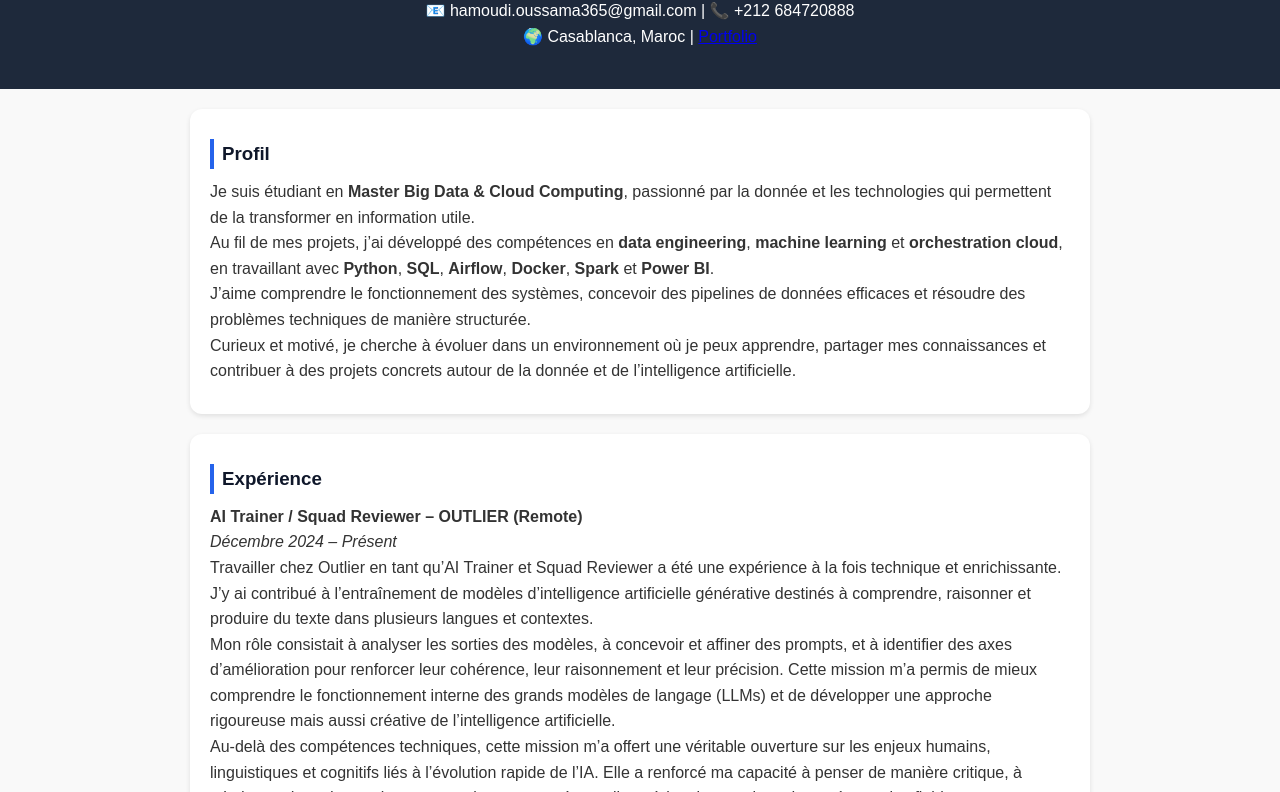
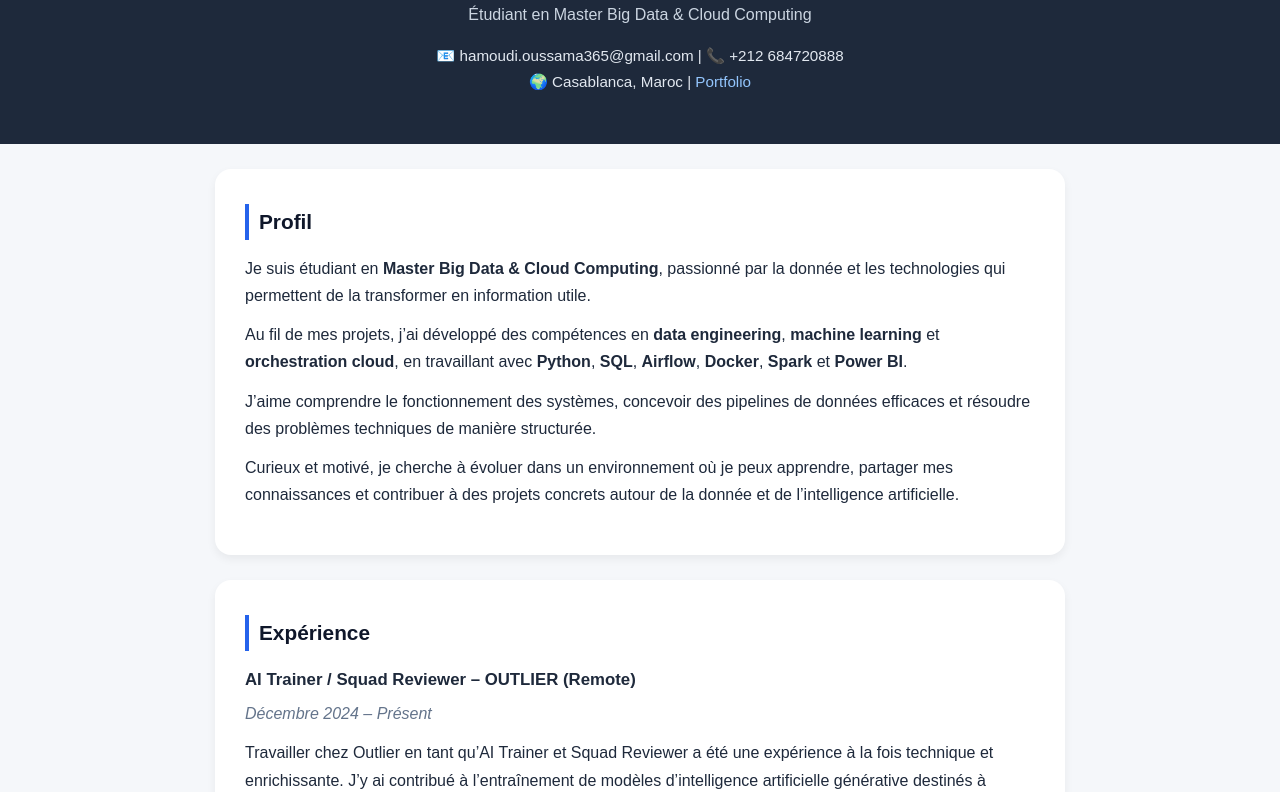
Before and after one commit to hamoudi-oussama/portfolio1, a plain HTML site: page index.html in a window 1280 px wide. Shown: the part 157-949 px from the top of the page. Drawn offline with Linux system fonts and the light colour scheme.

Commit message:
Update style.css

```diff
--- a/style.css
+++ b/style.css
@@ -1,14 +1,22 @@
-* { margin: 0; padding: 0; box-sizing: border-box; }
+
+	/* RESET & BASE */
+* {
+  margin: 0;
+  padding: 0;
+  box-sizing: border-box;
+}
+
 body {
   font-family: "Poppins", sans-serif;
-  line-height: 1.6;
-  color: #333;
-  background: #f9f9f9;
+  line-height: 1.7;
+  color: #1e293b;
+  background: #f5f7fa;
 }
 
+/* HEADER */
 header {
   text-align: center;
-  padding: 40px 20px;
+  padding: 50px 20px;
   background: #1e293b;
   color: white;
 }
@@ -17,45 +25,120 @@ header {
   width: 120px;
   height: 120px;
   border-radius: 50%;
-  margin-bottom: 10px;
+  margin-bottom: 15px;
+  border: 3px solid #2563eb;
+  object-fit: cover;
 }
 
-h1 { font-size: 2em; }
-h2 { font-size: 1.1em; font-weight: 400; color: #cbd5e1; }
+h1 {
+  font-size: 2em;
+  letter-spacing: 1px;
+  margin-bottom: 5px;
+}
+
+h2 {
+  font-size: 1em;
+  font-weight: 400;
+  color: #cbd5e1;
+}
+
+.contact {
+  margin-top: 15px;
+  font-size: 0.95em;
+  color: #e2e8f0;
+}
+
+.contact a {
+  color: #93c5fd;
+  text-decoration: none;
+}
+
+.contact a:hover {
+  text-decoration: underline;
+}
+
+/* SECTIONS */
+section {
+  padding: 35px 30px;
+  max-width: 850px;
+  margin: 25px auto;
+  background: white;
+  border-radius: 16px;
+  box-shadow: 0 4px 10px rgba(0, 0, 0, 0.06);
+}
+
+
+
+/* TITRES */
+h3 {
+  color: #0f172a;
+  margin-bottom: 15px;
+  border-left: 4px solid #2563eb;
+  padding-left: 10px;
+  font-size: 1.3em;
+  font-weight: 600;
+}
+
+/* CONTENU */
+section p,
+section ul,
+section li {
+  font-size: 1rem;
+  margin-bottom: 12px;
+}
+
+section pre {
+  font-size: 1rem;
+  margin-bottom: 12px;
+}
+
+section ul {
+  margin-left: 20px;
+  list-style: disc;
+}
+
+.item {
+  margin-bottom: 25px;
+}
+
+h4 {
+  font-size: 1.05em;
+  color: #1e293b;
+  margin-bottom: 6px;
+  font-weight: 600;
+}
+
+i {
+  color: #64748b;
+}
+
+/* FOOTER */
+footer {
+  text-align: center;
+  padding: 25px;
+  background: #1e293b;
+  color: white;
+  margin-top: 40px;
+  font-size: 0.9em;
+  letter-spacing: 0.2px;
+}
+
+@media (max-width: 700px) {
+  body {
+    font-size: 0.95rem;
+  }
+  section {
+    padding: 25px 20px;
+  }
+}
+
 
 section {
-  padding: 30px 20px;
-  max-width: 900px;
-  margin: auto;
-  background: white;
-  border-radius: 12px;
-  box-shadow: 0 2px 5px rgba(0,0,0,0.1);
-  margin-top: 20px;
+  opacity: 0;
+  transform: translateY(40px);
+  transition: opacity 0.6s ease, transform 0.6s ease;
 }
 
-h3 {
-  color: #0f172a;
-  margin-bottom: 10px;
-  border-left: 4px solid #2563eb;
-  padding-left: 8px;
-}
-
-ul { margin-left: 20px; }
-.item { margin-bottom: 20px; }
-
-footer {
-  text-align: center;
-  padding: 20px;
-  background: #1e293b;
-  color: white;
-  margin-top: 30px;
-  font-size: 0.9em;
-}
-section {
-  opacity: 0;
-  transform: translateY(30px);
-  transition: all 0.5s ease;
-}
 section.visible {
   opacity: 1;
   transform: translateY(0);
```
